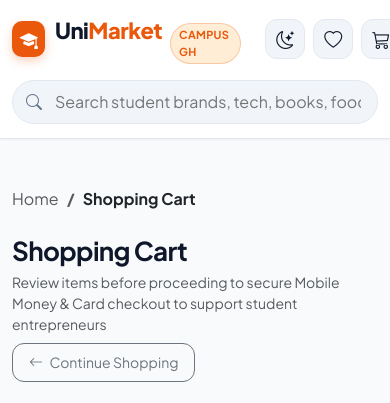
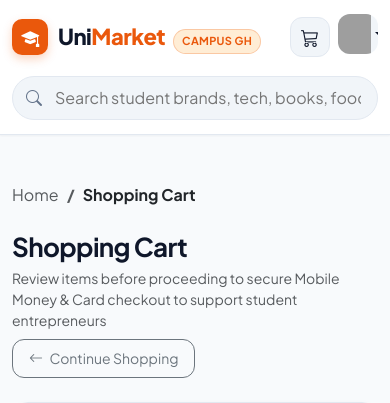
Before and after one commit to zeddx8/Unimarkt-place, a PHP site: page /cart.php in a window 390 px wide. Shown: the top 403 px of the page. Run offline with PHP 8.4, Linux system fonts and the light colour scheme; a user stored in the database is signed in; data comes from the database, SQL or seed files in the repository; data that the repository does not hold is empty; grey boxes are pictures that could not be loaded.

Commit message:
feat: simplify mobile header to cart and profile, move Become a Seller into account menu

```diff
--- a/css/style.css
+++ b/css/style.css
@@ -1425,6 +1425,18 @@ html, body {
         min-width: 0 !important;
         width: 100% !important;
     }
+
+    /* Account Dropdown Mobile Sizing & Touch Targets */
+    .um-account-dropdown {
+        max-width: calc(100vw - 24px) !important;
+        min-width: 240px !important;
+    }
+    .um-account-dropdown .dropdown-item {
+        min-height: 44px;
+        display: flex;
+        align-items: center;
+        font-size: 14.5px;
+    }
 }
 
 @media (max-width: 389.98px) {
--- a/includes/header.php
+++ b/includes/header.php
@@ -103,35 +103,35 @@ if (isLoggedIn()) {
 
             <!-- Right Action Stack -->
             <div class="d-flex align-items-center gap-2 ms-auto">
-                <!-- Dark/Light Theme Toggle -->
-                <button type="button" id="themeToggleBtn" class="header-action-btn" title="Toggle Dark / Light Mode" aria-label="Toggle theme">
+                <!-- Dark/Light Theme Toggle (Desktop Header; Mobile via Account Menu) -->
+                <button type="button" id="themeToggleBtn" class="header-action-btn d-none d-md-inline-flex" title="Toggle Dark / Light Mode" aria-label="Toggle theme">
                     <i class="bi bi-moon-stars" id="themeToggleIcon"></i>
                 </button>
 
-                <!-- Wishlist -->
-                <a href="wishlist.php" class="header-action-btn <?= $current_page=='wishlist.php'?'active':'' ?>" title="Saved Items">
+                <!-- Wishlist (Desktop Header; Mobile via Account Menu) -->
+                <a href="wishlist.php" class="header-action-btn d-none d-md-inline-flex <?= $current_page=='wishlist.php'?'active':'' ?>" title="Saved Items">
                     <i class="bi bi-heart"></i>
                     <span class="header-badge-count" id="navWishlistBadge" style="<?= $wishlist_count > 0 ? '' : 'display:none;' ?>">
                         <?= $wishlist_count ?>
                     </span>
                 </a>
 
-                <!-- Cart Button with Bubble -->
+                <!-- Cart Button with Bubble (Always Visible) -->
                 <button type="button" class="header-action-btn" data-bs-toggle="offcanvas" data-bs-target="#cartDrawer" aria-controls="cartDrawer" title="Shopping Cart">
                     <i class="bi bi-cart3"></i>
                     <span class="header-badge-count cart-count-badge" style="display:none;">0</span>
                 </button>
 
-                <!-- Messages -->
-                <a href="chat.php" class="header-action-btn <?= $current_page=='chat.php'?'active':'' ?>" title="Messages & Inquiries">
+                <!-- Messages (Desktop Header; Mobile via Bottom Nav & Account Menu) -->
+                <a href="chat.php" class="header-action-btn d-none d-md-inline-flex <?= $current_page=='chat.php'?'active':'' ?>" title="Messages & Inquiries">
                     <i class="bi bi-chat-dots"></i>
                     <?php if ($unread_messages > 0): ?>
                         <span class="header-badge-count" style="background:var(--color-danger);"><?= $unread_messages ?></span>
                     <?php endif; ?>
                 </a>
 
-                <!-- User Dropdown Menu -->
-                <div class="dropdown ms-1">
+                <!-- User Dropdown Menu (Always Visible) -->
+                <div class="dropdown ms-md-1">
                     <button class="header-action-btn border-0 dropdown-toggle p-0 overflow-hidden" data-bs-toggle="dropdown" aria-expanded="false" title="Account Menu">
                         <?php if (!empty($_SESSION['avatar'])): ?>
                             <img src="<?= htmlspecialchars(getProductImageUrl($_SESSION['avatar'])) ?>" alt="<?= sanitize($_SESSION['full_name']) ?>" style="width:100%;height:100%;object-fit:cover;" onerror="this.onerror=null; this.style.display='none';">
@@ -139,17 +139,36 @@ if (isLoggedIn()) {
                             <span class="fw-bold" style="font-size:14px;color:var(--brand-slate);"><?= getAvatar($_SESSION['full_name']) ?></span>
                         <?php endif; ?>
                     </button>
-                    <ul class="dropdown-menu dropdown-menu-end shadow-lg border-0 py-2" style="border-radius:14px;min-width:240px;">
+                    <ul class="dropdown-menu dropdown-menu-end shadow-lg border-0 py-2 um-account-dropdown" style="border-radius:14px;min-width:250px;">
                         <li class="px-3 py-2 border-bottom">
                             <div class="fw-bold text-dark text-truncate" style="font-size:14px;"><?= sanitize($_SESSION['full_name']) ?></div>
                             <div class="text-muted small text-truncate" style="font-size:12px;"><?= sanitize($_SESSION['email']) ?></div>
                             <span class="badge bg-light text-muted border mt-1" style="font-size:10.5px;"><i class="bi bi-mortarboard me-1"></i><?= htmlspecialchars($_SESSION['region'] ?? 'Ghana Campus') ?></span>
                         </li>
-                        <li><a class="dropdown-item py-2" href="profile.php"><i class="bi bi-person-badge me-2 text-primary"></i>My Campus Profile & Delivery</a></li>
-                        <li><a class="dropdown-item py-2" href="orders.php"><i class="bi bi-receipt me-2 text-info"></i>My Orders & Tracking</a></li>
-                        <li><a class="dropdown-item py-2" href="my-listings.php"><i class="bi bi-rocket-takeoff me-2 text-warning"></i>My Student Venture / Listings</a></li>
+                        <li>
+                            <a class="dropdown-item py-2 fw-semibold" href="post.php" style="color:var(--accent-orange);">
+                                <i class="bi bi-shop me-2"></i>Become a Seller
+                            </a>
+                        </li>
+                        <li><hr class="dropdown-divider my-1"></li>
+                        <li><a class="dropdown-item py-2" href="profile.php"><i class="bi bi-person-badge me-2 text-primary"></i>My Profile &amp; Settings</a></li>
+                        <li><a class="dropdown-item py-2" href="orders.php"><i class="bi bi-receipt me-2 text-info"></i>My Orders &amp; Tracking</a></li>
+                        <li><a class="dropdown-item py-2" href="my-listings.php"><i class="bi bi-box-seam me-2 text-warning"></i>My Student Venture / Listings</a></li>
+                        <li>
+                            <a class="dropdown-item py-2 d-flex align-items-center justify-content-between" href="chat.php">
+                                <span><i class="bi bi-chat-dots me-2 text-primary"></i>Messages &amp; Chat</span>
+                                <?php if ($unread_messages > 0): ?>
+                                    <span class="badge bg-danger rounded-pill"><?= $unread_messages ?></span>
+                                <?php endif; ?>
+                            </a>
+                        </li>
                         <li><a class="dropdown-item py-2" href="wishlist.php"><i class="bi bi-heart me-2 text-danger"></i>Saved Items</a></li>
-                        <li><a class="dropdown-item py-2" href="cart.php"><i class="bi bi-bag-check me-2 text-success"></i>Cart & Checkout</a></li>
+                        <li><a class="dropdown-item py-2" href="cart.php"><i class="bi bi-bag-check me-2 text-success"></i>Cart &amp; Checkout</a></li>
+                        <li class="d-md-none">
+                            <button type="button" class="dropdown-item py-2" onclick="document.getElementById('themeToggleBtn')?.click();">
+                                <i class="bi bi-moon-stars me-2 text-secondary"></i>Switch Dark / Light Theme
+                            </button>
+                        </li>
                         <?php if (!empty($_SESSION['is_admin'])): ?>
                         <li><hr class="dropdown-divider"></li>
                         <li><a class="dropdown-item py-2 fw-bold" style="color:var(--accent-orange);" href="admin/index.php"><i class="bi bi-speedometer2 me-2"></i>Campus Admin Console</a></li>
@@ -159,8 +178,8 @@ if (isLoggedIn()) {
                     </ul>
                 </div>
 
-                <!-- Sell Button -->
-                <a href="post.php" class="btn btn-orange btn-sm ms-2 d-none d-sm-inline-flex align-items-center gap-1" style="padding:9px 18px;">
+                <!-- Sell Button (Desktop Only) -->
+                <a href="post.php" class="btn btn-orange btn-sm ms-2 d-none d-md-inline-flex align-items-center gap-1" style="padding:9px 18px;">
                     <i class="bi bi-rocket-takeoff-fill"></i> Become a Student Seller
                 </a>
             </div>
```
